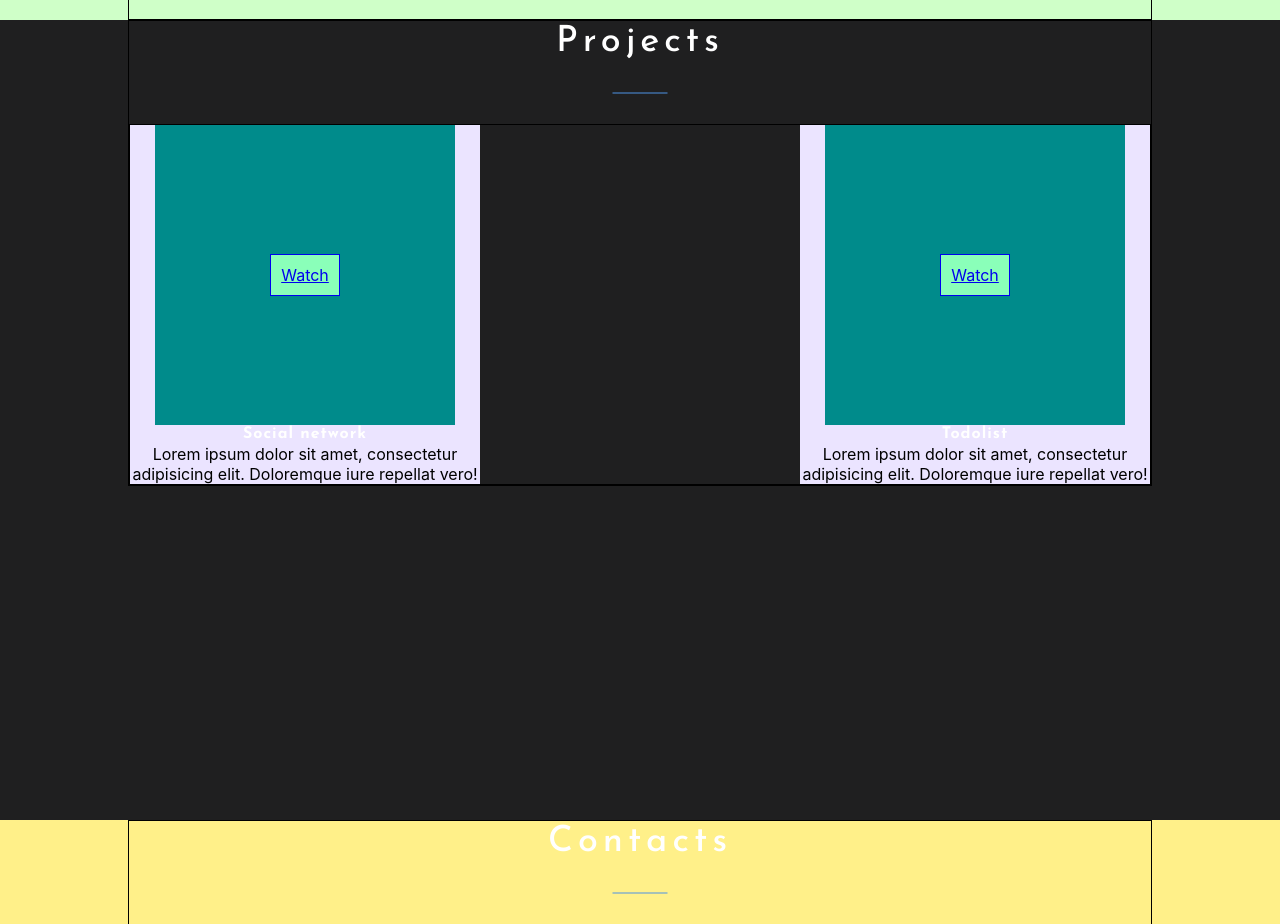
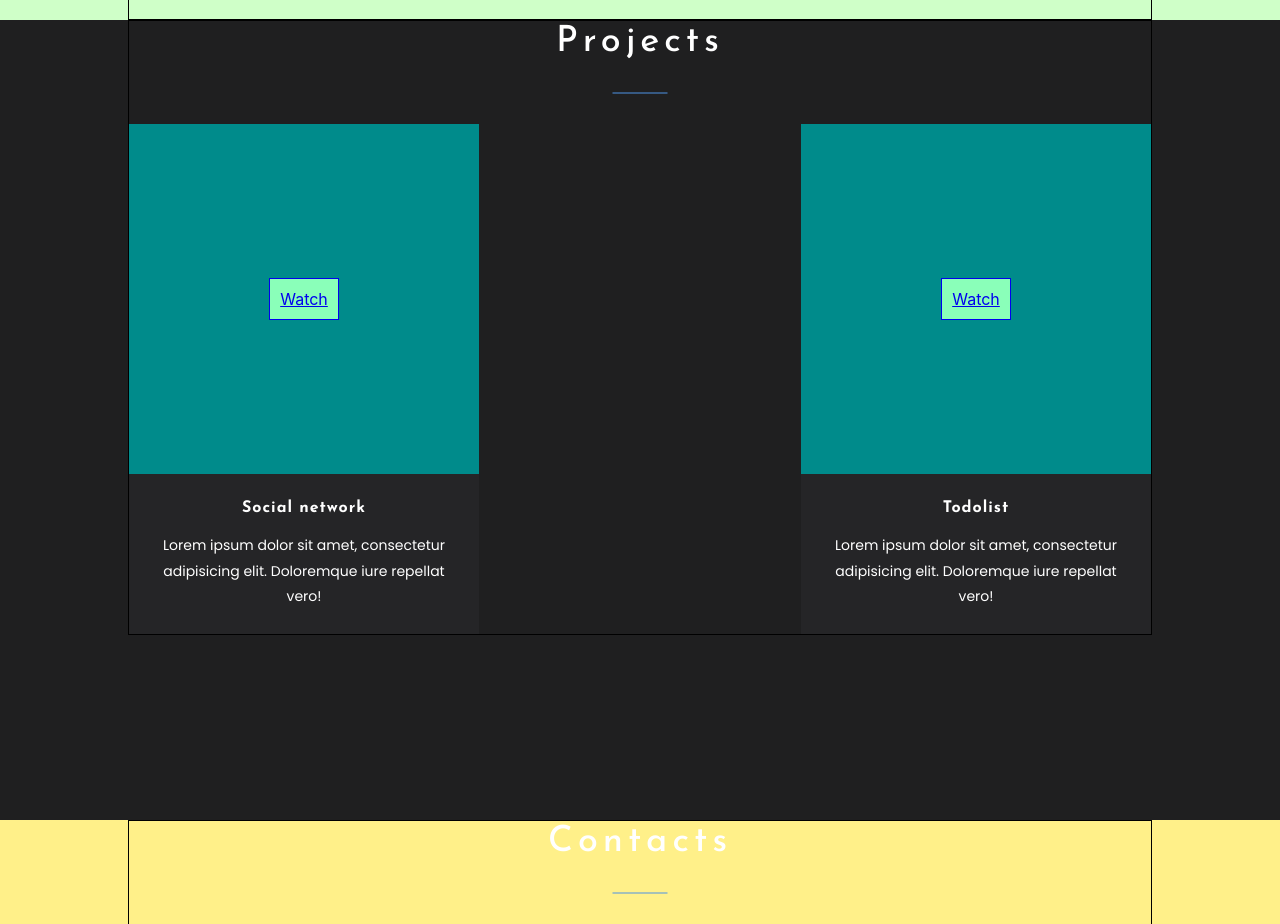
Before and after one commit to vovkahorror/portfolio, a React (Create React App) app: page / in a window 1280 px wide. Shown: the part 1660-2584 px from the top of the page. Built offline with nearby package versions, Linux system fonts and the light colour scheme.

Commit message:
feat: added projects images

```diff
--- a/src/projects/Projects.module.css
+++ b/src/projects/Projects.module.css
@@ -11,9 +11,9 @@
 .projects {
     display: flex;
     justify-content: space-between;
+    align-items: flex-start;
     flex-wrap: wrap;
     width: 100%;
-    border: 1px solid;
 }
 
 @media (max-width: 895px) {
--- a/src/projects/Projects.tsx
+++ b/src/projects/Projects.tsx
@@ -4,6 +4,8 @@ import styleContainer from './../common/styles/Container.module.css';
 import Project from './project/Project';
 import {v1} from 'uuid';
 import Title from '../common/components/title/Title';
+import socialNetworkImage from '../assets/images/social-network.jpg';
+import todolistImage from '../assets/images/to-do-list.png';
 
 const Projects = () => {
     const projects = [
--- a/src/projects/project/Project.module.css
+++ b/src/projects/project/Project.module.css
@@ -5,15 +5,15 @@
     flex-wrap: wrap;
     width: 350px;
     text-align: center;
-    background-color: #ebe4ff;
+    background-color: #252527;
 }
 
 .coverImage {
     display: flex;
     justify-content: center;
     align-items: center;
-    width: 300px;
-    height: 300px;
+    width: 350px;
+    height: 350px;
     background-color: darkcyan;
 }
 
@@ -23,13 +23,23 @@
     background-color: #8affb9;
 }
 
+.projectInfo {
+    display: flex;
+    flex-direction: column;
+    gap: 15px;
+    padding: 25px 20px;
+}
+
 .projectTitle {
     font-size: 16px;
     letter-spacing: 1px;
 }
 
 .description {
-
+    font-family: 'Poppins', sans-serif;
+    font-size: 14px;
+    line-height: 1.8;
+    color: #ffffff;
 }
 
 @media (max-width: 768px) {
--- a/src/projects/project/Project.tsx
+++ b/src/projects/project/Project.tsx
@@ -7,8 +7,10 @@ const Project: FC<ProjectPropsType> = ({title, description}) => {
             <div className={styles.coverImage}>
                 <a className={styles.projectLink} href=".">Watch</a>
             </div>
-            <h3 className={styles.projectTitle}>{title}</h3>
-            <span className={styles.description}>{description}</span>
+            <div className={styles.projectInfo}>
+                <h3 className={styles.projectTitle}>{title}</h3>
+                <span className={styles.description}>{description}</span>
+            </div>
         </div>
     );
 };
```
Also changed, not shown: src/assets/images/social-network.jpg (added), src/assets/images/to-do-list.png (added).
